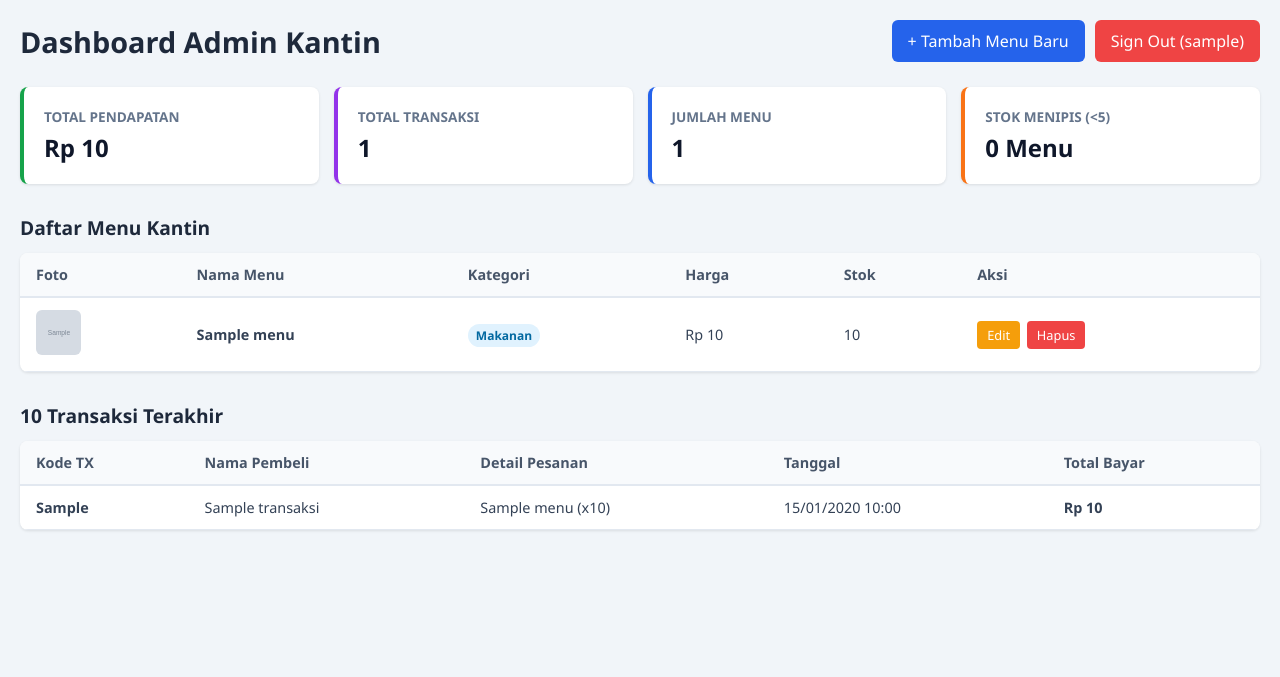
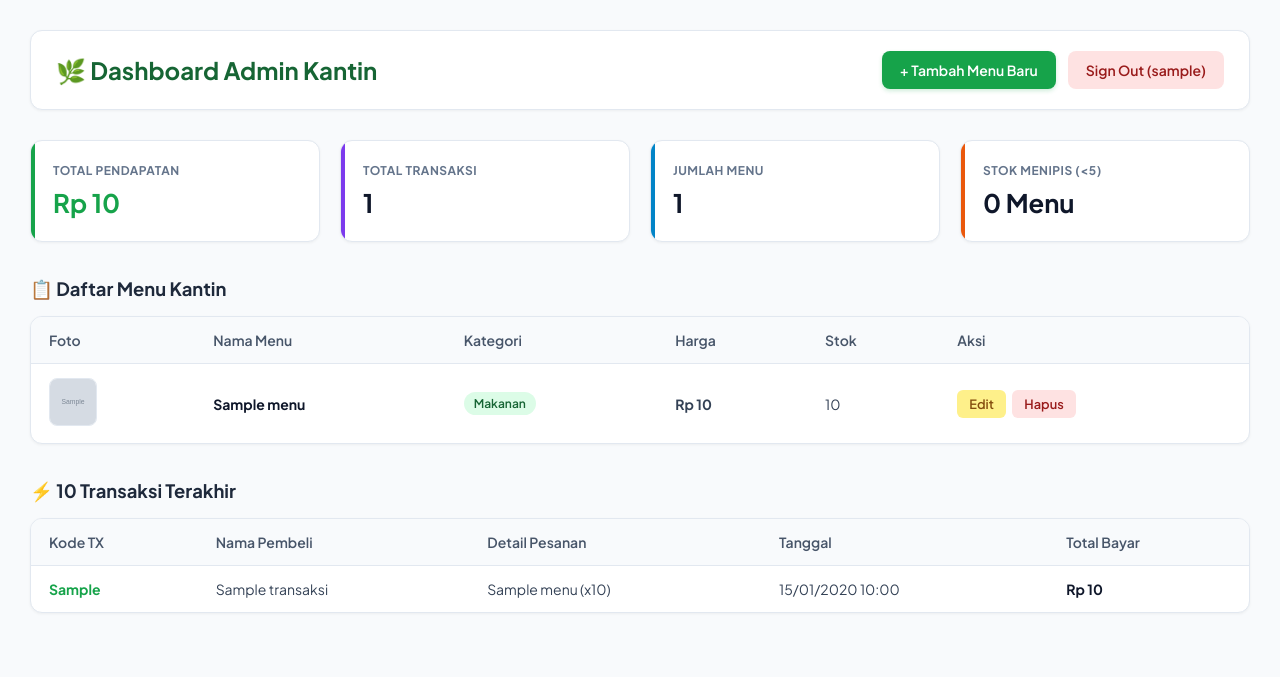
Before and after one commit to Nuryamin0/Project-Aplikasi-Kantin-sekolah, a PHP site: page /index.php in a window 1280 px wide. Shown: the top 677 px of the page. Run offline with PHP 8.4, Linux system fonts and the light colour scheme; the visitor is signed in with stand-in values (Sample User, id 1); tables that the repository leaves empty hold one stand-in row (values such as "Sample post"); grey boxes marked "Sample" are stand-in pictures.

Commit message:
menambahkan css pada halaman utama

```diff
--- a/index.php
+++ b/index.php
@@ -40,10 +40,10 @@ if ($_SERVER['REQUEST_METHOD'] === 'POST' && isset($_POST['login'])) {
             header("Location: " . $_SERVER['PHP_SELF']);
             exit();
         } else {
-            $login_error = "Password salah!";
+            $login_error = "Password yang Anda masukkan salah!";
         }
     } else {
-        $login_error = "Username tidak ditemukan!";
+        $login_error = "Username tidak ditemukan dalam sistem!";
     }
 }
 
@@ -61,13 +61,13 @@ if ($_SERVER['REQUEST_METHOD'] === 'POST' && isset($_POST['register'])) {
 
     $check_user = mysqli_query($koneksi, "SELECT id_user FROM users WHERE username = '$username'");
     if (mysqli_num_rows($check_user) > 0) {
-        $register_error = "Username sudah digunakan!";
+        $register_error = "Username sudah digunakan, silakan pilih yang lain!";
     } else {
         $query_reg = "INSERT INTO users (username, password, nama_lengkap, role) VALUES ('$username', '$password', '$nama_lengkap', '$role')";
         if (mysqli_query($koneksi, $query_reg)) {
             $register_success = "Akun berhasil dibuat! Silakan Sign In.";
         } else {
-            $register_error = "Gagal mendaftar, coba lagi.";
+            $register_error = "Gagal mendaftar, silakan coba lagi.";
         }
     }
 }
@@ -83,33 +83,58 @@ if (!isset($_SESSION['role'])) :
 <head>
     <meta charset="UTF-8">
     <meta name="viewport" content="width=device-width, initial-scale=1.0">
-    <title>Sign In / Register - Aplikasi Kantin</title>
+    <title>Sign In / Register - E-Kantin</title>
+    <link href="https://fonts.googleapis.com/css2?family=Plus+Jakarta+Sans:wght@400;500;600;700&display=swap" rel="stylesheet">
     <style>
-        * { box-sizing: border-box; font-family: 'Segoe UI', Tahoma, Geneva, Verdana, sans-serif; margin: 0; padding: 0; }
-        .login-body { background-color: #f1f5f9; display: flex; justify-content: center; align-items: center; min-height: 100vh; }
-        .login-card { background: #fff; padding: 30px; border-radius: 8px; box-shadow: 0 4px 6px rgba(0,0,0,0.1); width: 100%; max-width: 380px; }
+        * { box-sizing: border-box; font-family: 'Plus Jakarta Sans', sans-serif; margin: 0; padding: 0; }
+        body {
+            background: linear-gradient(135deg, #f0fdf4 0%, #dcfce7 100%);
+            display: flex;
+            justify-content: center;
+            align-items: center;
+            min-height: 100vh;
+            color: #1e293b;
+        }
+        .login-card {
+            background: #ffffff;
+            padding: 35px;
+            border-radius: 16px;
+            box-shadow: 0 10px 25px -5px rgba(22, 101, 52, 0.1), 0 8px 10px -6px rgba(22, 101, 52, 0.1);
+            width: 100%;
+            max-width: 420px;
+            border: 1px solid #bbf7d0;
+        }
+        .brand-logo { text-align: center; margin-bottom: 24px; }
+        .brand-logo h2 { font-size: 1.5rem; color: #166534; font-weight: 700; }
+        .brand-logo p { font-size: 0.85rem; color: #64748b; margin-top: 4px; }
 
-        .auth-tabs { display: flex; margin-bottom: 20px; border-bottom: 2px solid #e2e8f0; }
-        .tab-btn { flex: 1; padding: 10px; background: none; border: none; font-size: 0.95rem; font-weight: bold; color: #64748b; cursor: pointer; transition: all 0.2s; }
-        .tab-btn.active { color: #2563eb; border-bottom: 2px solid #2563eb; margin-bottom: -2px; }
+        .auth-tabs { display: flex; margin-bottom: 24px; background: #f8fafc; padding: 4px; border-radius: 10px; border: 1px solid #e2e8f0; }
+        .tab-btn { flex: 1; padding: 10px; background: none; border: none; font-size: 0.9rem; font-weight: 600; color: #64748b; cursor: pointer; border-radius: 8px; transition: all 0.3s ease; }
+        .tab-btn.active { background: #16a34a; color: #ffffff; box-shadow: 0 4px 6px -1px rgba(22, 163, 74, 0.2); }
+
         .auth-form { display: none; }
-        .auth-form.active { display: block; }
+        .auth-form.active { display: block; animation: fadeIn 0.4s ease; }
+        @keyframes fadeIn { from { opacity: 0; transform: translateY(5px); } to { opacity: 1; transform: translateY(0); } }
 
-        .form-group { margin-bottom: 15px; }
-        .form-group label { display: block; margin-bottom: 5px; font-size: 0.9rem; color: #475569; }
-        .form-group input { width: 100%; padding: 10px; border: 1px solid #cbd5e1; border-radius: 6px; font-size: 0.9rem; }
-        .btn-login { width: 100%; background: #2563eb; color: #fff; border: none; padding: 10px; border-radius: 6px; font-weight: bold; cursor: pointer; }
-        .btn-login:hover { background: #1d4ed8; }
-        .btn-signup { background-color: #16a34a; }
-        .btn-signup:hover { background-color: #15803d; }
+        .form-group { margin-bottom: 18px; }
+        .form-group label { display: block; margin-bottom: 6px; font-size: 0.85rem; font-weight: 600; color: #334155; }
+        .form-group input { width: 100%; padding: 12px 14px; border: 1px solid #cbd5e1; border-radius: 8px; font-size: 0.9rem; outline: none; transition: all 0.2s; background: #f8fafc; }
+        .form-group input:focus { border-color: #16a34a; background: #fff; box-shadow: 0 0 0 3px rgba(22, 163, 74, 0.15); }
 
-        .alert { padding: 10px; border-radius: 6px; margin-bottom: 15px; font-size: 0.85rem; }
-        .alert-danger { background: #fee2e2; color: #991b1b; }
-        .alert-success { background: #dcfce7; color: #166534; }
+        .btn-submit { width: 100%; background: #16a34a; color: #fff; border: none; padding: 12px; border-radius: 8px; font-weight: 600; font-size: 0.95rem; cursor: pointer; transition: background 0.2s; box-shadow: 0 4px 6px -1px rgba(22, 163, 74, 0.2); }
+        .btn-submit:hover { background: #15803d; }
+
+        .alert { padding: 12px; border-radius: 8px; margin-bottom: 18px; font-size: 0.85rem; font-weight: 500; }
+        .alert-danger { background: #fee2e2; color: #991b1b; border: 1px solid #fecaca; }
+        .alert-success { background: #dcfce7; color: #166534; border: 1px solid #bbf7d0; }
     </style>
 </head>
-<body class="login-body">
+<body>
     <div class="login-card">
+        <div class="brand-logo">
+            <h2>🌿 E-Kantin Sehat</h2>
+            <p>Silakan masuk atau daftar untuk mulai memesan</p>
+        </div>
 
         <div class="auth-tabs">
             <button class="tab-btn <?= $active_tab === 'login' ? 'active' : ''; ?>" id="btn-login" onclick="switchTab('login')">Sign In</button>
@@ -118,7 +143,6 @@ if (!isset($_SESSION['role'])) :
 
         <!-- FORM SIGN IN -->
         <div id="login-form" class="auth-form <?= $active_tab === 'login' ? 'active' : ''; ?>">
-            <h2 style="text-align: center; margin-bottom: 15px; color: #1e293b;">Sign In Kantin</h2>
             <?php if (!empty($login_error)): ?>
                 <div class="alert alert-danger"><?= htmlspecialchars($login_error); ?></div>
             <?php endif; ?>
@@ -129,19 +153,18 @@ if (!isset($_SESSION['role'])) :
             <form method="POST">
                 <div class="form-group">
                     <label>Username</label>
-                    <input type="text" name="username" required autocomplete="off">
+                    <input type="text" name="username" placeholder="Masukkan username" required autocomplete="off">
                 </div>
                 <div class="form-group">
                     <label>Password</label>
-                    <input type="password" name="password" required>
+                    <input type="password" name="password" placeholder="Masukkan password" required>
                 </div>
-                <button type="submit" name="login" class="btn-login">Sign In</button>
+                <button type="submit" name="login" class="btn-submit">Sign In</button>
             </form>
         </div>
 
         <!-- FORM REGISTER -->
         <div id="signup-form" class="auth-form <?= $active_tab === 'signup' ? 'active' : ''; ?>">
-            <h2 style="text-align: center; margin-bottom: 15px; color: #1e293b;">Register Akun Baru</h2>
             <?php if (!empty($register_error)): ?>
                 <div class="alert alert-danger"><?= htmlspecialchars($register_error); ?></div>
             <?php endif; ?>
@@ -153,16 +176,15 @@ if (!isset($_SESSION['role'])) :
                 </div>
                 <div class="form-group">
                     <label>Username</label>
-                    <input type="text" name="reg_username" placeholder="Buat username" required autocomplete="off">
+                    <input type="text" name="reg_username" placeholder="Buat username unik" required autocomplete="off">
                 </div>
                 <div class="form-group">
                     <label>Password</label>
-                    <input type="password" name="reg_password" placeholder="Buat password" required>
+                    <input type="password" name="reg_password" placeholder="Buat password aman" required>
                 </div>
-                <button type="submit" name="register" class="btn-login btn-signup">Daftar Akun</button>
+                <button type="submit" name="register" class="btn-submit">Daftar Akun</button>
             </form>
         </div>
-
     </div>
 
     <script>
@@ -221,61 +243,73 @@ elseif ($_SESSION['role'] === 'admin') :
 <head>
     <meta charset="UTF-8">
     <meta name="viewport" content="width=device-width, initial-scale=1.0">
-    <title>Dashboard Admin - Kantin</title>
+    <title>Dashboard Admin - E-Kantin</title>
+    <link href="https://fonts.googleapis.com/css2?family=Plus+Jakarta+Sans:wght@400;500;600;700&display=swap" rel="stylesheet">
     <style>
-        * { box-sizing: border-box; font-family: 'Segoe UI', Tahoma, Geneva, Verdana, sans-serif; margin: 0; padding: 0; }
-        .admin-body { background-color: #f1f5f9; color: #334155; padding: 20px; }
-        .header { display: flex; justify-content: space-between; align-items: center; margin-bottom: 25px; }
-        .header h1 { font-size: 1.8rem; color: #1e293b; }
-        .header-actions { display: flex; gap: 10px; align-items: center; }
-        .btn-add { background-color: #2563eb; color: #fff; text-decoration: none; padding: 10px 16px; border-radius: 6px; font-weight: 500; }
-        .btn-add:hover { background-color: #1d4ed8; }
-        .btn-logout { background-color: #ef4444; color: #fff; text-decoration: none; padding: 10px 16px; border-radius: 6px; font-weight: 500; }
-        .btn-logout:hover { background-color: #dc2626; }
+        * { box-sizing: border-box; font-family: 'Plus Jakarta Sans', sans-serif; margin: 0; padding: 0; }
+        body { background-color: #f8fafc; color: #334155; padding: 30px; }
 
-        .stats-grid { display: grid; grid-template-columns: repeat(auto-fit, minmax(220px, 1fr)); gap: 15px; margin-bottom: 30px; }
-        .stat-card { background: #fff; padding: 20px; border-radius: 8px; box-shadow: 0 1px 3px rgba(0,0,0,0.1); border-left: 4px solid #2563eb; }
-        .stat-card.green { border-left-color: #16a34a; }
-        .stat-card.orange { border-left-color: #f97316; }
-        .stat-card.purple { border-left-color: #9333ea; }
-        .stat-card h3 { font-size: 0.85rem; color: #64748b; text-transform: uppercase; margin-bottom: 5px; }
-        .stat-card p { font-size: 1.5rem; font-weight: bold; color: #0f172a; }
+        .header { display: flex; justify-content: space-between; align-items: center; margin-bottom: 30px; background: #ffffff; padding: 20px 25px; border-radius: 12px; box-shadow: 0 1px 3px rgba(0,0,0,0.05); border: 1px solid #e2e8f0; }
+        .header h1 { font-size: 1.5rem; color: #166534; font-weight: 700; }
+        .header-actions { display: flex; gap: 12px; align-items: center; }
 
-        .section-title { font-size: 1.2rem; margin-bottom: 12px; color: #1e293b; }
-        .table-container { background: #fff; border-radius: 8px; box-shadow: 0 1px 3px rgba(0,0,0,0.1); overflow-x: auto; margin-bottom: 30px; }
-        table { width: 100%; border-collapse: collapse; text-align: left; font-size: 0.9rem; }
-        th { background-color: #f8fafc; color: #475569; padding: 12px 16px; border-bottom: 2px solid #e2e8f0; font-weight: 600; }
-        td { padding: 12px 16px; border-bottom: 1px solid #e2e8f0; vertical-align: middle; }
+        .btn { text-decoration: none; padding: 10px 18px; border-radius: 8px; font-weight: 600; font-size: 0.875rem; transition: all 0.2s; display: inline-flex; align-items: center; gap: 6px; }
+        .btn-add { background-color: #16a34a; color: #fff; box-shadow: 0 2px 4px rgba(22, 163, 74, 0.2); }
+        .btn-add:hover { background-color: #15803d; }
+        .btn-logout { background-color: #fee2e2; color: #991b1b; }
+        .btn-logout:hover { background-color: #fecaca; }
+
+        .stats-grid { display: grid; grid-template-columns: repeat(auto-fit, minmax(240px, 1fr)); gap: 20px; margin-bottom: 35px; }
+        .stat-card { background: #fff; padding: 22px; border-radius: 12px; box-shadow: 0 1px 3px rgba(0,0,0,0.05); border: 1px solid #e2e8f0; position: relative; overflow: hidden; }
+        .stat-card::before { content: ''; position: absolute; left: 0; top: 0; bottom: 0; width: 4px; background: #16a34a; }
+        .stat-card.purple::before { background: #7c3aed; }
+        .stat-card.orange::before { background: #ea580c; }
+        .stat-card.blue::before { background: #0284c7; }
+
+        .stat-card h3 { font-size: 0.75rem; color: #64748b; text-transform: uppercase; letter-spacing: 0.5px; margin-bottom: 8px; font-weight: 700; }
+        .stat-card p { font-size: 1.6rem; font-weight: 700; color: #0f172a; }
+
+        .section-title { font-size: 1.15rem; margin-bottom: 15px; color: #1e293b; font-weight: 700; display: flex; align-items: center; gap: 8px; }
+
+        .table-container { background: #fff; border-radius: 12px; box-shadow: 0 1px 3px rgba(0,0,0,0.05); overflow-x: auto; margin-bottom: 35px; border: 1px solid #e2e8f0; }
+        table { width: 100%; border-collapse: collapse; text-align: left; font-size: 0.875rem; }
+        th { background-color: #f8fafc; color: #475569; padding: 14px 18px; border-bottom: 1px solid #e2e8f0; font-weight: 600; }
+        td { padding: 14px 18px; border-bottom: 1px solid #f1f5f9; vertical-align: middle; color: #334155; }
+        tr:last-child td { border-bottom: none; }
         tr:hover { background-color: #f8fafc; }
-        .img-thumb { width: 45px; height: 45px; object-fit: cover; border-radius: 6px; }
-        .badge { font-size: 0.75rem; padding: 3px 8px; border-radius: 12px; font-weight: 600; }
-        .badge-kat { background: #e0f2fe; color: #0369a1; }
-        .badge-stok { background: #fef3c7; color: #d97706; }
-        .btn-action { text-decoration: none; font-size: 0.8rem; padding: 5px 10px; border-radius: 4px; margin-right: 3px; display: inline-block; }
-        .btn-edit { background-color: #f59e0b; color: white; }
-        .btn-delete { background-color: #ef4444; color: white; }
+
+        .img-thumb { width: 48px; height: 48px; object-fit: cover; border-radius: 8px; border: 1px solid #e2e8f0; }
+        .badge { font-size: 0.75rem; padding: 4px 10px; border-radius: 20px; font-weight: 600; display: inline-block; }
+        .badge-kat { background: #dcfce7; color: #166534; }
+        .badge-stok { background: #ffedd5; color: #c2410c; margin-left: 6px; }
+
+        .btn-action { text-decoration: none; font-size: 0.8rem; padding: 6px 12px; border-radius: 6px; font-weight: 600; margin-right: 4px; display: inline-block; transition: opacity 0.2s; }
+        .btn-edit { background-color: #fef08a; color: #854d0e; }
+        .btn-edit:hover { background-color: #fde047; }
+        .btn-delete { background-color: #fee2e2; color: #991b1b; }
+        .btn-delete:hover { background-color: #fecaca; }
     </style>
 </head>
-<body class="admin-body">
+<body>
 
     <div class="header">
-        <h1>Dashboard Admin Kantin</h1>
+        <h1>🌿 Dashboard Admin Kantin</h1>
         <div class="header-actions">
-            <a href="menu/tambah.php" class="btn-add">+ Tambah Menu Baru</a>
-            <a href="?action=logout" class="btn-logout">Sign Out (<?= htmlspecialchars($_SESSION['nama']); ?>)</a>
+            <a href="menu/tambah.php" class="btn btn-add">+ Tambah Menu Baru</a>
+            <a href="?action=logout" class="btn btn-logout">Sign Out (<?= htmlspecialchars($_SESSION['nama']); ?>)</a>
         </div>
     </div>
 
     <div class="stats-grid">
-        <div class="stat-card green">
+        <div class="stat-card">
             <h3>Total Pendapatan</h3>
-            <p>Rp <?= number_format($total_pendapatan, 0, ',', '.'); ?></p>
+            <p style="color: #16a34a;">Rp <?= number_format($total_pendapatan, 0, ',', '.'); ?></p>
         </div>
         <div class="stat-card purple">
             <h3>Total Transaksi</h3>
             <p><?= $total_transaksi; ?></p>
         </div>
-        <div class="stat-card">
+        <div class="stat-card blue">
             <h3>Jumlah Menu</h3>
             <p><?= $total_menu; ?></p>
         </div>
@@ -285,7 +319,7 @@ elseif ($_SESSION['role'] === 'admin') :
         </div>
     </div>
 
-    <h2 class="section-title">Daftar Menu Kantin</h2>
+    <h2 class="section-title">📋 Daftar Menu Kantin</h2>
     <div class="table-container">
         <table>
             <thead>
@@ -301,10 +335,10 @@ elseif ($_SESSION['role'] === 'admin') :
             <tbody>
                 <?php if (!empty($data_menu)): foreach ($data_menu as $menu): ?>
                     <tr>
-                        <td><img src="../uploads/<?= htmlspecialchars($menu['foto']); ?>" alt="Foto" class="img-thumb" onerror="this.src='https://via.placeholder.com/45'"></td>
-                        <td><strong><?= htmlspecialchars($menu['nama_menu']); ?></strong></td>
+                        <td><img src="../uploads/<?= htmlspecialchars($menu['foto']); ?>" alt="Foto" class="img-thumb" onerror="this.src='https://via.placeholder.com/48'"></td>
+                        <td><strong style="color: #0f172a;"><?= htmlspecialchars($menu['nama_menu']); ?></strong></td>
                         <td><span class="badge badge-kat"><?= htmlspecialchars($menu['kategori']); ?></span></td>
-                        <td>Rp <?= number_format($menu['harga'], 0, ',', '.'); ?></td>
+                        <td><strong>Rp <?= number_format($menu['harga'], 0, ',', '.'); ?></strong></td>
                         <td>
                             <?= $menu['stok']; ?>
                             <?php if ($menu['stok'] < 5): ?>
@@ -317,13 +351,13 @@ elseif ($_SESSION['role'] === 'admin') :
                         </td>
                     </tr>
                 <?php endforeach; else: ?>
-                    <tr><td colspan="6" style="text-align:center;">Belum ada data menu di database.</td></tr>
+                    <tr><td colspan="6" style="text-align:center; color: #64748b; padding: 30px;">Belum ada data menu di database.</td></tr>
                 <?php endif; ?>
             </tbody>
         </table>
     </div>
 
-    <h2 class="section-title">10 Transaksi Terakhir</h2>
+    <h2 class="section-title">⚡ 10 Transaksi Terakhir</h2>
     <div class="table-container">
         <table>
             <thead>
@@ -338,14 +372,14 @@ elseif ($_SESSION['role'] === 'admin') :
             <tbody>
                 <?php if (!empty($data_transaksi)): foreach ($data_transaksi as $tx): ?>
                     <tr>
-                        <td><strong><?= htmlspecialchars($tx['kode_transaksi']); ?></strong></td>
+                        <td><strong style="color: #16a34a;"><?= htmlspecialchars($tx['kode_transaksi']); ?></strong></td>
                         <td><?= htmlspecialchars($tx['nama_pembeli']); ?></td>
                         <td><?= htmlspecialchars($tx['item_dibeli'] ?? 'Tidak ada item'); ?></td>
                         <td><?= date('d/m/Y H:i', strtotime($tx['tanggal_transaksi'])); ?></td>
-                        <td><strong>Rp <?= number_format($tx['total_bayar'], 0, ',', '.'); ?></strong></td>
+                        <td><strong style="color: #0f172a;">Rp <?= number_format($tx['total_bayar'], 0, ',', '.'); ?></strong></td>
                     </tr>
                 <?php endforeach; else: ?>
-                    <tr><td colspan="5" style="text-align:center;">Belum ada data transaksi di database.</td></tr>
+                    <tr><td colspan="5" style="text-align:center; color: #64748b; padding: 30px;">Belum ada data transaksi di database.</td></tr>
                 <?php endif; ?>
             </tbody>
         </table>
@@ -369,39 +403,48 @@ else :
 <head>
     <meta charset="UTF-8">
     <meta name="viewport" content="width=device-width, initial-scale=1.0">
-    <title>Katalog Menu - Kantin</title>
+    <title>Katalog Menu - E-Kantin</title>
+    <link href="https://fonts.googleapis.com/css2?family=Plus+Jakarta+Sans:wght@400;500;600;700&display=swap" rel="stylesheet">
     <style>
-        * { box-sizing: border-box; font-family: 'Segoe UI', Tahoma, Geneva, Verdana, sans-serif; margin: 0; padding: 0; }
-        .user-body { background-color: #f8fafc; color: #334155; padding: 20px; }
-        .user-header { display: flex; justify-content: space-between; align-items: center; margin-bottom: 25px; background: #fff; padding: 15px 20px; border-radius: 8px; box-shadow: 0 1px 3px rgba(0,0,0,0.1); }
-        .user-header h1 { font-size: 1.4rem; color: #1e293b; }
-        .btn-logout { background-color: #ef4444; color: #fff; text-decoration: none; padding: 8px 16px; border-radius: 6px; font-weight: 500; }
-        .btn-logout:hover { background-color: #dc2626; }
+        * { box-sizing: border-box; font-family: 'Plus Jakarta Sans', sans-serif; margin: 0; padding: 0; }
+        body { background-color: #f8fafc; color: #334155; padding: 30px; }
 
-        .menu-grid { display: grid; grid-template-columns: repeat(auto-fill, minmax(220px, 1fr)); gap: 20px; }
-        .menu-card { background: #fff; border-radius: 8px; overflow: hidden; box-shadow: 0 1px 3px rgba(0,0,0,0.1); display: flex; flex-direction: column; justify-content: space-between; }
-        .menu-card img { width: 100%; height: 150px; object-fit: cover; }
-        .card-body { padding: 15px; flex-grow: 1; display: flex; flex-direction: column; justify-content: space-between; }
-        .badge-kat { background: #e0f2fe; color: #0369a1; font-size: 0.75rem; padding: 3px 8px; border-radius: 12px; font-weight: 600; }
-        .menu-title { font-size: 1.1rem; font-weight: bold; color: #0f172a; margin-top: 5px; margin-bottom: 5px; }
-        .menu-price { font-size: 1rem; color: #16a34a; font-weight: bold; margin-bottom: 10px; }
-        .btn-buy { background-color: #2563eb; color: #fff; text-decoration: none; text-align: center; padding: 8px; border-radius: 6px; font-weight: 500; display: block; margin-top: 10px; }
-        .btn-buy:hover { background-color: #1d4ed8; }
+        .user-header { display: flex; justify-content: space-between; align-items: center; margin-bottom: 30px; background: #fff; padding: 20px 25px; border-radius: 12px; box-shadow: 0 1px 3px rgba(0,0,0,0.05); border: 1px solid #e2e8f0; }
+        .user-header h1 { font-size: 1.4rem; color: #166534; font-weight: 700; }
+
+        .btn-logout { background-color: #fee2e2; color: #991b1b; text-decoration: none; padding: 8px 16px; border-radius: 8px; font-weight: 600; font-size: 0.875rem; transition: background 0.2s; }
+        .btn-logout:hover { background-color: #fecaca; }
+
+        .catalog-title { font-size: 1.25rem; color: #1e293b; margin-bottom: 20px; font-weight: 700; }
+
+        .menu-grid { display: grid; grid-template-columns: repeat(auto-fill, minmax(240px, 1fr)); gap: 20px; }
+        .menu-card { background: #fff; border-radius: 12px; overflow: hidden; box-shadow: 0 1px 3px rgba(0,0,0,0.05); border: 1px solid #e2e8f0; display: flex; flex-direction: column; justify-content: space-between; transition: transform 0.2s, box-shadow 0.2s; }
+        .menu-card:hover { transform: translateY(-4px); box-shadow: 0 10px 15px -3px rgba(0, 0, 0, 0.05); }
+
+        .menu-card img { width: 100%; height: 160px; object-fit: cover; }
+        .card-body { padding: 18px; flex-grow: 1; display: flex; flex-direction: column; justify-content: space-between; }
+
+        .badge-kat { background: #dcfce7; color: #166534; font-size: 0.75rem; padding: 4px 10px; border-radius: 20px; font-weight: 600; display: inline-block; margin-bottom: 8px; }
+        .menu-title { font-size: 1.05rem; font-weight: 700; color: #0f172a; margin-bottom: 6px; }
+        .menu-price { font-size: 1.05rem; color: #16a34a; font-weight: 700; margin-bottom: 15px; }
+
+        .btn-buy { background-color: #16a34a; color: #fff; text-decoration: none; text-align: center; padding: 10px; border-radius: 8px; font-weight: 600; font-size: 0.875rem; display: block; transition: background 0.2s; box-shadow: 0 2px 4px rgba(22, 163, 74, 0.2); }
+        .btn-buy:hover { background-color: #15803d; }
     </style>
 </head>
-<body class="user-body">
+<body>
 
     <div class="user-header">
-        <h1>Selamat Datang, <?= htmlspecialchars($_SESSION['nama']); ?>! 👋</h1>
+        <h1>👋 Selamat Datang, <?= htmlspecialchars($_SESSION['nama']); ?>!</h1>
         <a href="?action=logout" class="btn-logout">Sign Out</a>
     </div>
 
-    <h2 style="font-size: 1.2rem; color: #1e293b; margin-bottom: 15px;">Daftar Menu Makanan & Minuman</h2>
+    <h2 class="catalog-title">🍽️ Daftar Menu Makanan & Minuman Tersedia</h2>
 
     <div class="menu-grid">
         <?php if (!empty($data_menu_user)): foreach ($data_menu_user as $item): ?>
             <div class="menu-card">
-                <img src="../uploads/<?= htmlspecialchars($item['foto']); ?>" alt="Foto Menu" onerror="this.src='https://via.placeholder.com/220x150'">
+                <img src="../uploads/<?= htmlspecialchars($item['foto']); ?>" alt="Foto Menu" onerror="this.src='https://via.placeholder.com/240x160'">
                 <div class="card-body">
                     <div>
                         <span class="badge-kat"><?= htmlspecialchars($item['kategori']); ?></span>
@@ -412,7 +455,7 @@ else :
                 </div>
             </div>
         <?php endforeach; else: ?>
-            <p style="grid-column: 1 / -1; text-align: center; color: #64748b;">Belum ada menu yang tersedia saat ini.</p>
+            <p style="grid-column: 1 / -1; text-align: center; color: #64748b; padding: 40px;">Belum ada menu yang tersedia saat ini.</p>
         <?php endif; ?>
     </div>
 
```
